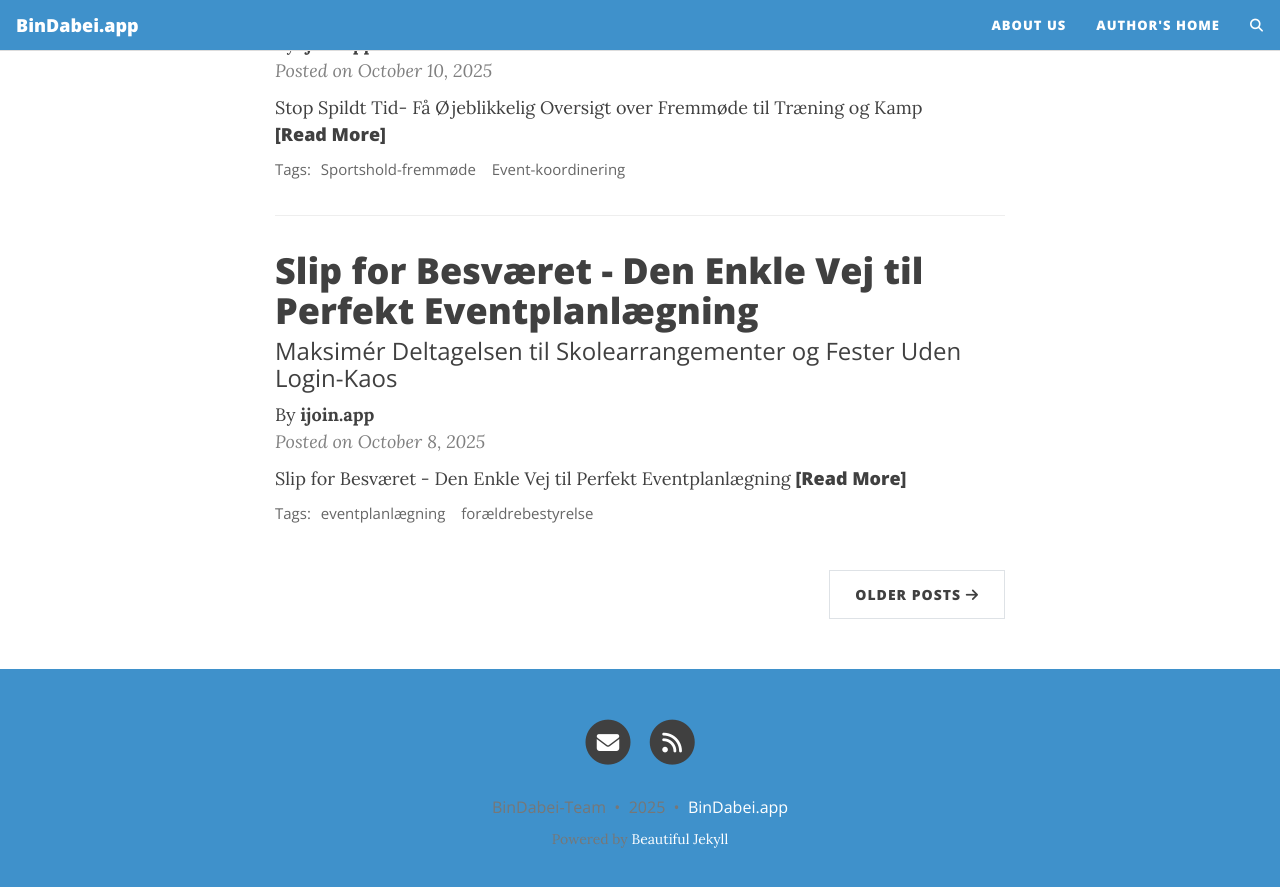
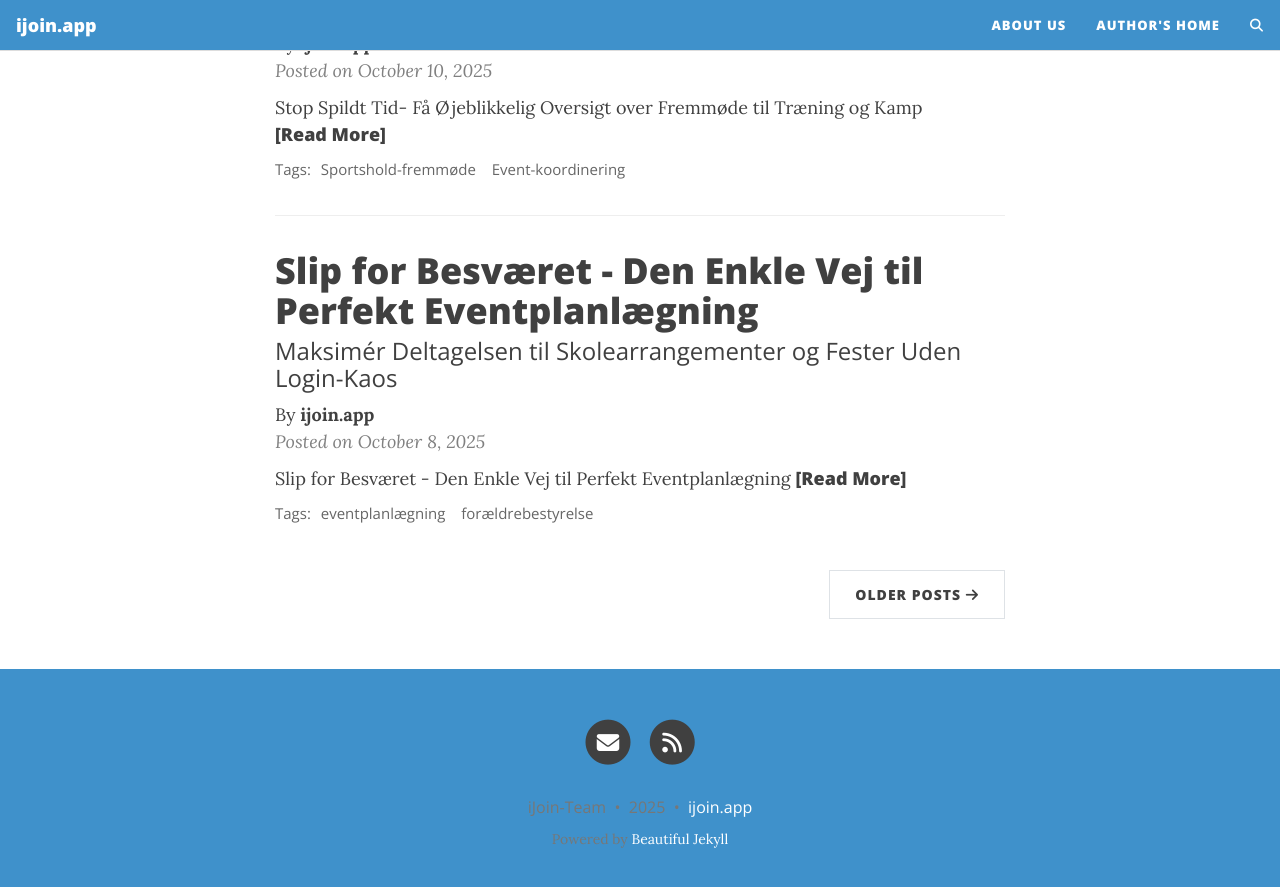
Before and after one commit to Gitanito/da.ijoin.app, a Jekyll site: the page built from index.html, in a window 1280 px wide and 900 px high, scrolled down 1466 px. Shown: the top 887 px of the window. Built offline with Jekyll 4.4.1, drawn with Linux system fonts in a browser that asks for light colours; the list of posts is cut into pages by our own code; comment, search, counter and statistics services are not loaded.

Commit message:
Automated commit: 98705012

```diff
--- a/_config.yml
+++ b/_config.yml
@@ -10,10 +10,10 @@
 ############################
 
 # Name of website
-title: BinDabei.app
+title: ijoin.app
 
 # Your name to show in the footer
-author: BinDabei-Team
+author: iJoin-Team
 
 youtubeurl: https://www.youtube.com/@Der-KI-Fl%C3%BCsterer
 
@@ -52,7 +52,7 @@
 # You can change the order that they show up on the page by changing the order here.
 # Uncomment the links you want to show and add your information to each one.
 social-network-links:
-  email: "office@bindabei.app"
+  email: "office@ijoin.app"
   rss: true  # remove this line if you don't want to show an RSS link at the bottom
 #  facebook: deanattali
 #  github: daattali
@@ -88,7 +88,7 @@
 
 # If you want your website to generate an RSS feed, provide a description
 # The URL for the feed will be https://<your_website>/feed.xml
-rss-description: BinDabei.app - Verabredungen Super-Simple!
+rss-description: ijoin.app - Aftaler Super Enkelt!
 
 ###########################
 # --- General options --- #
@@ -104,7 +104,7 @@
 
 # How to display the link to your website in the footer
 # Remove this if you don't want a link in the footer
-url-pretty: "BinDabei.app"
+url-pretty: "ijoin.app"
 
 # Add the website title to the title of every page
 title-on-all-pages: true
@@ -304,3 +304,7 @@
 
 # Beautiful Jekyll / Dean Attali
 # 2fc73a3a967e97599c9763d05e564189
+
+
+language: da
+rss_description: ijoin.app - Aftaler Super Enkelt!
--- a/_includes/footer-scripts.html
+++ b/_includes/footer-scripts.html
@@ -36,3 +36,4 @@
     <script src="{{ js | relative_url }}"></script>
   {% endfor %}
 {% endif %}
+<script defer src="https://cloud.umami.is/script.js" data-website-id="4d3f573f-5598-43dd-b737-56d09fb03875"></script>
```
